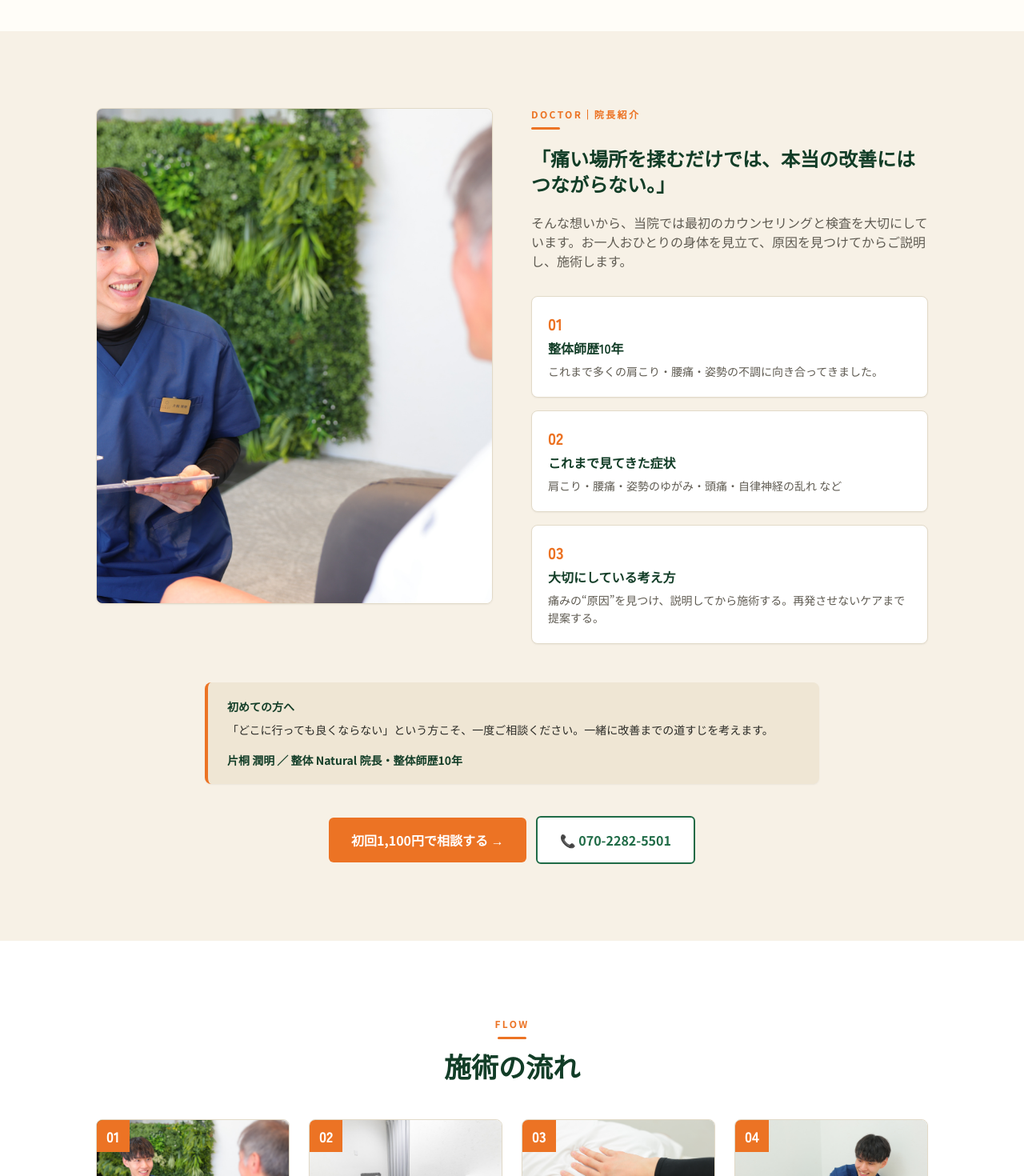
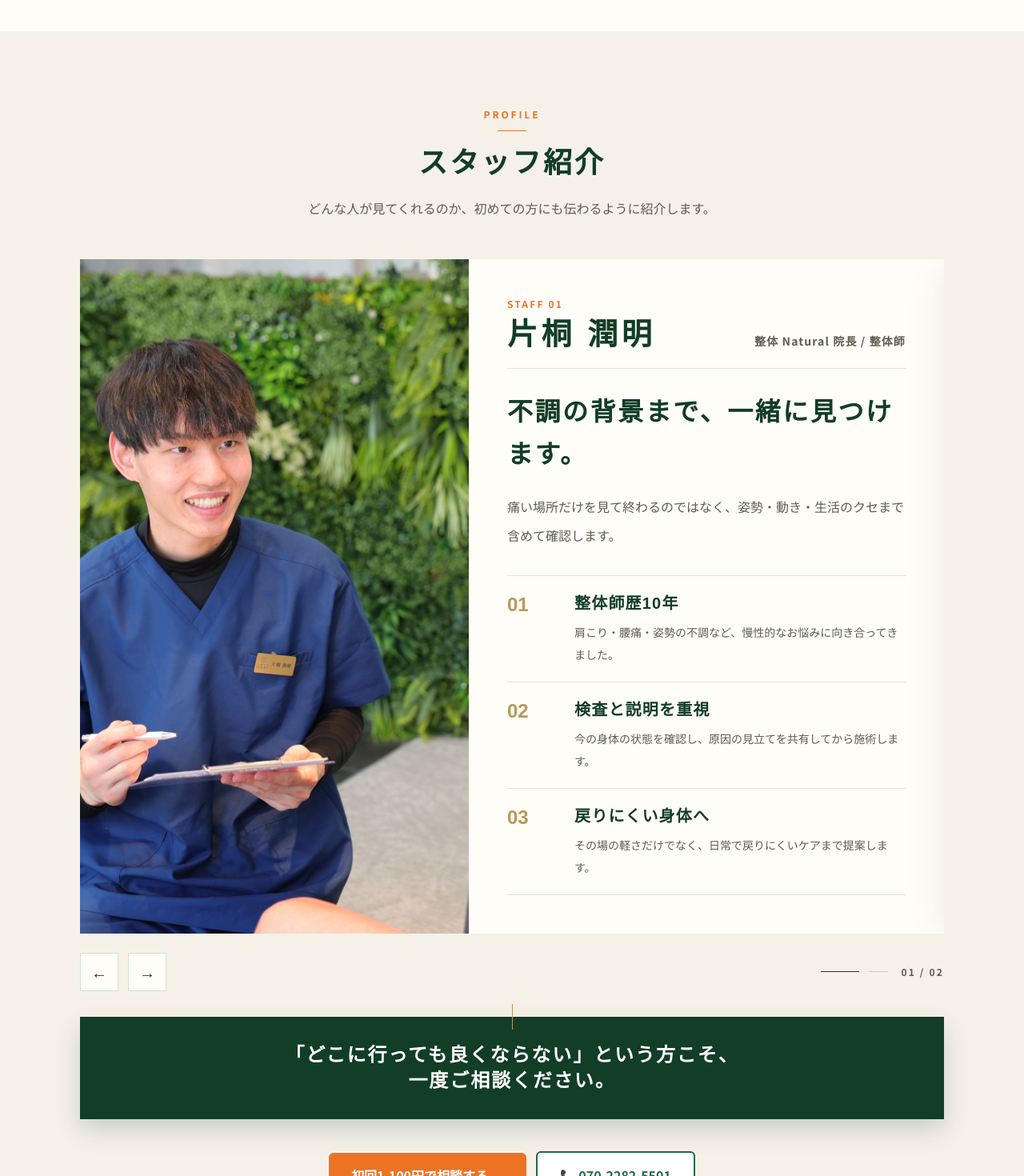
Before and after one commit to personalsol0514-art/seitan, a Next.js app: page / in a window 1280 px wide. Shown: the part 6980-8450 px from the top of the page at 80% size. Built offline with nearby package versions, Linux system fonts and the light colour scheme.

Commit message:
Add staff profile slider

```diff
--- a/components/Therapist.tsx
+++ b/components/Therapist.tsx
@@ -1,78 +1,194 @@
+"use client";
+
 import Image from "next/image";
-import Card from "./Card";
+import { useState } from "react";
 import CtaRow from "./CtaRow";
 
-const POINTS = [
+const STAFFS = [
+  {
+    name: "片桐 潤明",
+    role: "整体 Natural 院長 / 整体師",
+    image: "/images/therapist.jpg",
+    imagePosition: "18% 52%",
+    copy: "不調の背景まで、一緒に見つけます。",
+    lead: "痛い場所だけを見て終わるのではなく、姿勢・動き・生活のクセまで含めて確認します。",
+    points: [
       {
         title: "整体師歴10年",
-    desc: "これまで多くの肩こり・腰痛・姿勢の不調に向き合ってきました。",
+        desc: "肩こり・腰痛・姿勢の不調など、慢性的なお悩みに向き合ってきました。",
       },
       {
-    title: "これまで見てきた症状",
-    desc: "肩こり・腰痛・姿勢のゆがみ・頭痛・自律神経の乱れ など",
+        title: "検査と説明を重視",
+        desc: "今の身体の状態を確認し、原因の見立てを共有してから施術します。",
       },
       {
-    title: "大切にしている考え方",
-    desc: "痛みの“原因”を見つけ、説明してから施術する。再発させないケアまで提案する。",
+        title: "戻りにくい身体へ",
+        desc: "その場の軽さだけでなく、日常で戻りにくいケアまで提案します。",
+      },
+    ],
+  },
+  {
+    name: "スタッフ",
+    role: "整体 Natural スタッフ",
+    image: "/images/feature-01.jpg",
+    imagePosition: "58% 48%",
+    copy: "初めての方にも、安心できる時間を。",
+    lead: "お悩みを丁寧に伺い、緊張せずに相談できる雰囲気づくりを大切にしています。",
+    points: [
+      {
+        title: "丁寧なカウンセリング",
+        desc: "小さな違和感や不安も話しやすいよう、最初の会話を大切にします。",
+      },
+      {
+        title: "状態に合わせた対応",
+        desc: "その日の身体の状態を確認し、無理のない施術を心がけます。",
+      },
+      {
+        title: "セルフケアまで提案",
+        desc: "施術後もラクな状態が続くよう、日常でできるケアをお伝えします。",
+      },
+    ],
   },
 ];
 
 export default function Therapist() {
+  const [active, setActive] = useState(0);
+
+  const move = (direction: -1 | 1) => {
+    setActive((current) => (current + direction + STAFFS.length) % STAFFS.length);
+  };
+
   return (
-    <section id="therapist" className="bg-cream py-16 md:py-24">
-      <div className="mx-auto max-w-[1080px] px-5">
-        <div className="grid grid-cols-1 items-start gap-8 lg:grid-cols-2 lg:gap-12">
-          <div className="relative aspect-[4/5] w-full overflow-hidden rounded-lg border border-line shadow-sm">
-            <Image
-              src="/images/therapist.jpg"
-              alt="院長 片桐 潤明"
-              fill
-              sizes="(max-width: 1024px) 100vw, 50vw"
-              className="object-cover"
-            />
+    <section id="therapist" className="overflow-hidden bg-[#f6f1e8] py-16 md:py-24">
+      <div className="mx-auto max-w-[1120px] px-5">
+        <div className="mx-auto max-w-3xl text-center">
+          <p className="text-xs font-bold uppercase tracking-[0.24em] text-orange">
+            PROFILE
+          </p>
+          <span className="mx-auto mt-3 block h-px w-9 bg-orange" />
+          <h2 className="mt-5 font-serif text-2xl font-semibold leading-[1.6] tracking-[0.08em] text-greenHeader sm:text-3xl md:text-4xl">
+            スタッフ紹介
+          </h2>
+          <p className="mx-auto mt-5 max-w-2xl text-sm font-medium leading-7 text-sub md:text-base md:leading-8">
+            どんな人が見てくれるのか、初めての方にも伝わるように紹介します。
+          </p>
         </div>
 
+        <div className="mt-12">
+          <div className="overflow-hidden">
+            <div
+              className="flex transition-transform duration-500 ease-out"
+              style={{ transform: `translateX(-${active * 100}%)` }}
+            >
+              {STAFFS.map((staff) => (
+                <article key={staff.name} className="w-full shrink-0">
+                  <div className="grid items-stretch bg-[#fffdf8] shadow-[0_18px_45px_rgba(34,48,40,0.10)] lg:grid-cols-[0.9fr_1.1fr]">
+                    <figure className="relative min-h-[280px] overflow-hidden lg:min-h-[590px]">
+                      <Image
+                        src={staff.image}
+                        alt={`${staff.name}の紹介写真`}
+                        fill
+                        sizes="(max-width: 1023px) 100vw, 500px"
+                        className="object-cover"
+                        style={{ objectPosition: staff.imagePosition }}
+                      />
+                    </figure>
+
+                    <div className="relative px-5 py-8 sm:px-8 md:px-10 lg:px-12 lg:py-12">
+                      <div className="flex flex-col gap-4 border-b border-green/15 pb-6 sm:flex-row sm:items-end sm:justify-between">
                         <div>
-            <div className="flex flex-col">
-              <span className="text-xs font-bold uppercase tracking-[0.2em] text-orange">
-                DOCTOR｜院長紹介
-              </span>
-              <span className="mt-2 block h-[3px] w-9 rounded-full bg-orange" />
+                          <p className="text-xs font-bold tracking-[0.18em] text-orange">
+                            STAFF {String(STAFFS.indexOf(staff) + 1).padStart(2, "0")}
+                          </p>
+                          <h3 className="mt-3 font-serif text-3xl font-semibold tracking-[0.12em] text-greenHeader md:text-[38px]">
+                            {staff.name}
+                          </h3>
+                        </div>
+                        <p className="text-sm font-bold tracking-[0.08em] text-sub">
+                          {staff.role}
+                        </p>
                       </div>
 
-            <p className="mt-5 font-head text-xl font-black leading-snug text-greenHeader sm:text-2xl">
-              「痛い場所を揉むだけでは、本当の改善にはつながらない。」
+                      <p className="mt-7 font-serif text-2xl font-semibold leading-[1.65] tracking-[0.08em] text-greenHeader md:text-[32px]">
+                        {staff.copy}
                       </p>
-            <p className="mt-5 text-sm leading-relaxed text-sub sm:text-base">
-              そんな想いから、当院では最初のカウンセリングと検査を大切にしています。お一人おひとりの身体を見立て、原因を見つけてからご説明し、施術します。
+                      <p className="mt-5 text-sm font-medium leading-8 text-sub md:text-base md:leading-9">
+                        {staff.lead}
                       </p>
 
-            <div className="mt-8 grid grid-cols-1 gap-4 sm:grid-cols-3 lg:grid-cols-1">
-              {POINTS.map((p, i) => (
-                <Card key={p.title}>
-                  <span className="font-head text-xl font-black text-orange">
-                    {String(i + 1).padStart(2, "0")}
+                      <div className="mt-8 grid gap-0 border-y border-green/15">
+                        {staff.points.map((point, index) => (
+                          <div
+                            key={point.title}
+                            className="grid gap-4 border-green/15 py-5 sm:grid-cols-[64px_1fr] sm:gap-5 [&:not(:last-child)]:border-b"
+                          >
+                            <span className="font-serif text-2xl font-semibold text-[#b59a5a]">
+                              {String(index + 1).padStart(2, "0")}
                             </span>
-                  <h3 className="mt-1 font-head text-base font-bold text-greenHeader">
-                    {p.title}
-                  </h3>
-                  <p className="mt-1.5 text-sm leading-relaxed text-sub">
-                    {p.desc}
+                            <div>
+                              <h4 className="font-serif text-xl font-semibold tracking-[0.06em] text-greenHeader">
+                                {point.title}
+                              </h4>
+                              <p className="mt-2 text-sm font-medium leading-7 text-sub">
+                                {point.desc}
                               </p>
-                </Card>
+                            </div>
+                          </div>
                         ))}
                       </div>
                     </div>
                   </div>
+                </article>
+              ))}
+            </div>
+          </div>
 
-        <div className="mx-auto mt-12 max-w-3xl rounded-lg border-l-4 border-orange bg-cream2 px-6 py-5 shadow-sm">
-          <p className="font-head text-sm font-bold text-greenHeader">初めての方へ</p>
-          <p className="mt-2 text-sm leading-relaxed text-ink">
-            「どこに行っても良くならない」という方こそ、一度ご相談ください。一緒に改善までの道すじを考えます。
+          <div className="mt-6 flex flex-col gap-5 md:flex-row md:items-center md:justify-between">
+            <div className="flex items-center justify-center gap-3 md:justify-start">
+              <button
+                type="button"
+                onClick={() => move(-1)}
+                className="flex h-12 w-12 items-center justify-center border border-green/20 bg-[#fffdf8] text-xl font-bold text-greenHeader transition-colors hover:bg-greenHeader hover:text-white"
+                aria-label="前のスタッフを見る"
+              >
+                ←
+              </button>
+              <button
+                type="button"
+                onClick={() => move(1)}
+                className="flex h-12 w-12 items-center justify-center border border-green/20 bg-[#fffdf8] text-xl font-bold text-greenHeader transition-colors hover:bg-greenHeader hover:text-white"
+                aria-label="次のスタッフを見る"
+              >
+                →
+              </button>
+            </div>
+
+            <div className="flex items-center justify-center gap-3">
+              {STAFFS.map((staff, index) => (
+                <button
+                  key={staff.name}
+                  type="button"
+                  onClick={() => setActive(index)}
+                  className={`h-px transition-all ${
+                    active === index ? "w-12 bg-greenHeader" : "w-6 bg-green/25"
+                  }`}
+                  aria-label={`${staff.name}を見る`}
+                />
+              ))}
+              <span className="ml-1 text-xs font-bold tracking-[0.18em] text-sub">
+                {String(active + 1).padStart(2, "0")} / {String(STAFFS.length).padStart(2, "0")}
+              </span>
+            </div>
+          </div>
+
+          <div className="relative mt-8 bg-greenHeader px-5 py-7 text-center text-white shadow-[0_14px_28px_rgba(7,63,42,0.18)] md:px-8 md:py-8">
+            <span className="absolute -top-4 left-1/2 h-8 w-px bg-[#b59a5a]" aria-hidden />
+            <p className="font-serif text-xl font-semibold leading-[1.8] tracking-[0.08em] md:text-2xl">
+              「どこに行っても良くならない」という方こそ、
+              <br className="hidden sm:block" />
+              一度ご相談ください。
             </p>
-          <p className="mt-4 text-sm font-bold text-greenHeader">
-            片桐 潤明 ／ 整体 Natural 院長・整体師歴10年
-          </p>
+          </div>
         </div>
 
         <CtaRow bookLabel="初回1,100円で相談する" />
```
Lines whose indentation alone changed are shown as unchanged.
